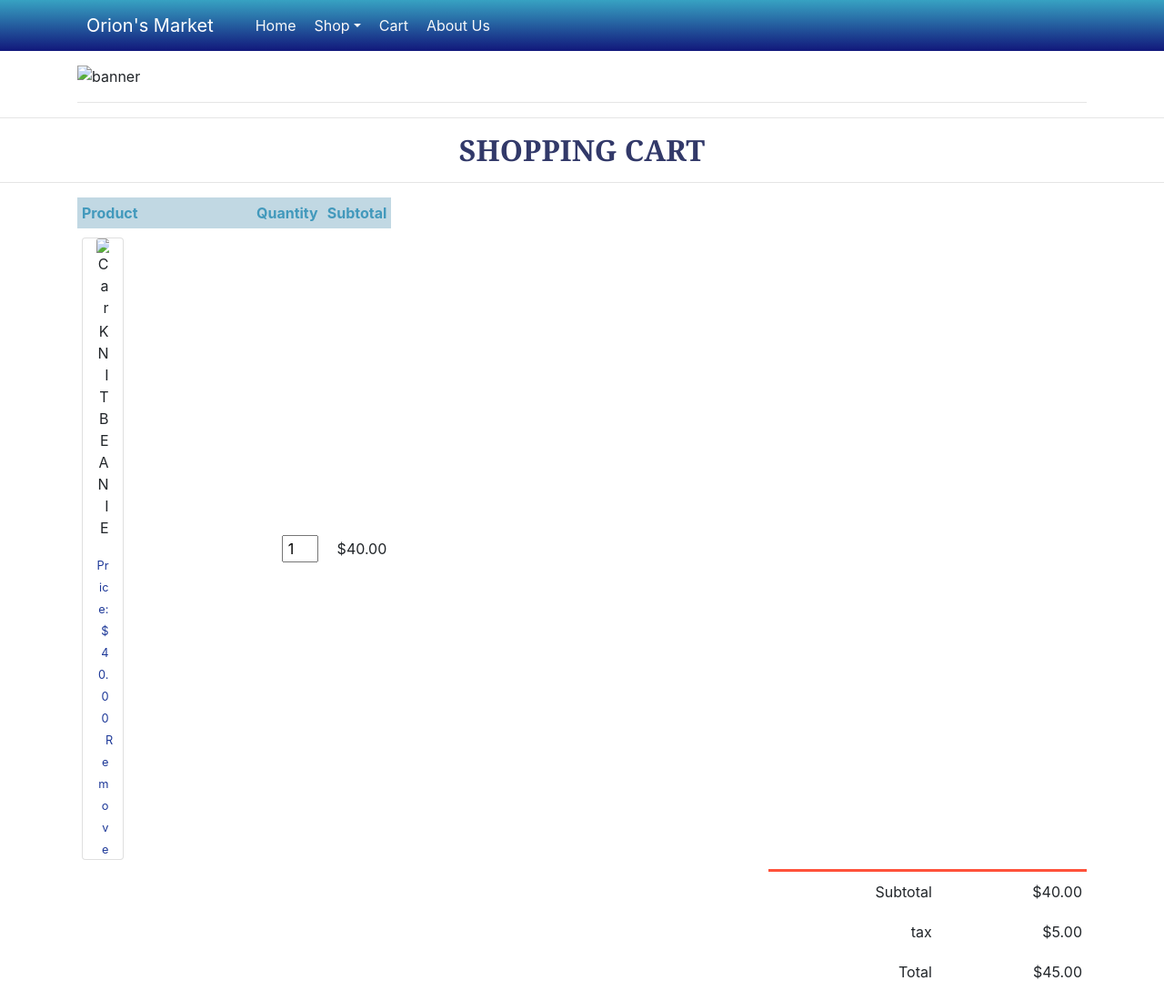
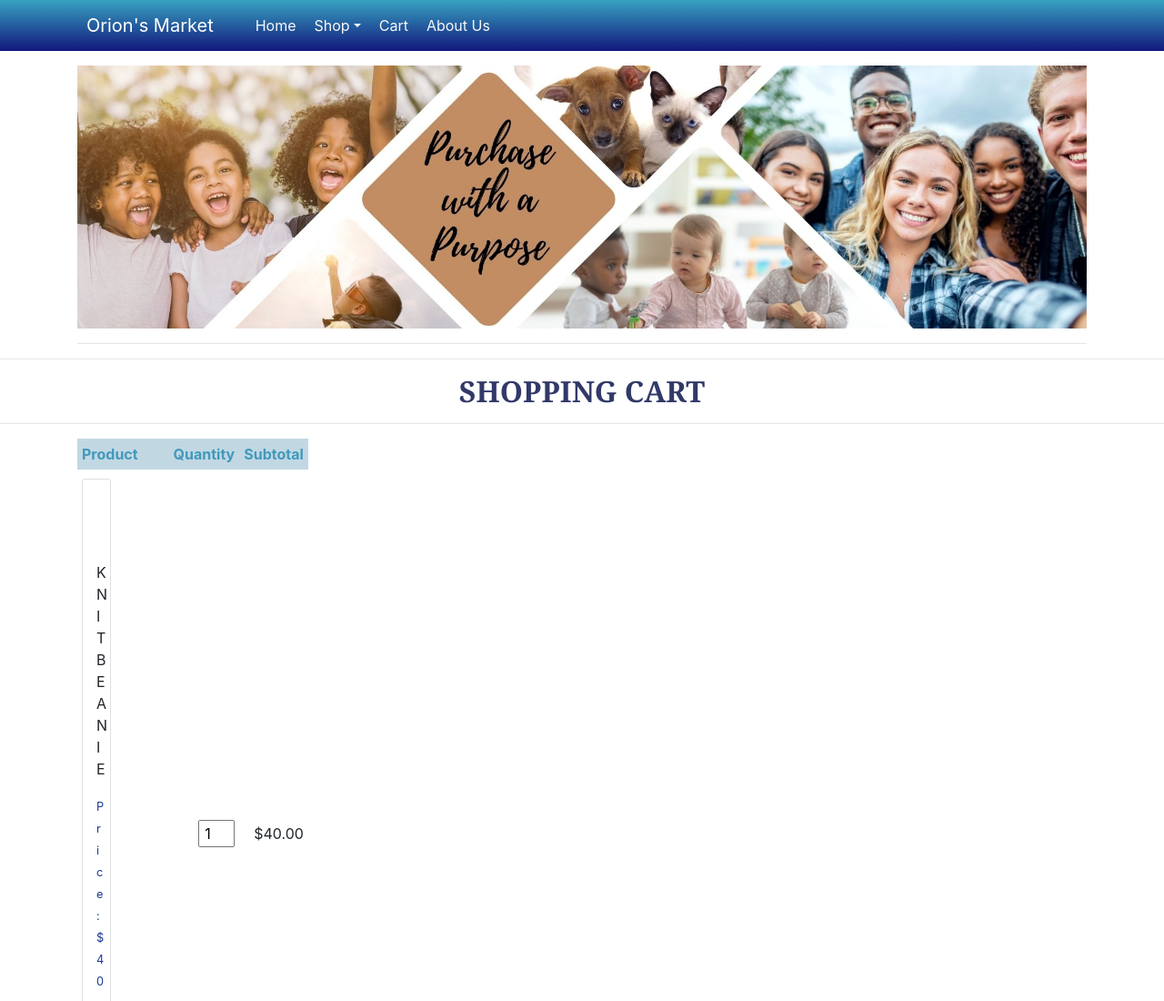
Before and after one commit to chelsea261/Orions-Market, a plain HTML site: page cart.html in a window 1280 px wide. Shown: the top 1100 px of the page at 91% size. Drawn offline with nearby package versions, Linux system fonts and the light colour scheme; files that its build step writes are made by us from their sources.

Commit message:
Update cart.html

```diff
--- a/cart.html
+++ b/cart.html
@@ -5,7 +5,7 @@
     <meta http-equiv="X-UA-Compatible" content="IE=edge">
     <meta name="viewport" content="width=device-width, initial-scale=1">
     <link href="css/bootstrap-4.4.1.css" rel="stylesheet">
-    <link href="css/orion-styles.css" rel="stylesheet" type="text/css">
+    <link href="orion-styles.css" rel="stylesheet" type="text/css">
   </head>
   <body>
     <nav class="navbar navbar-expand-lg navbar-dark bg-dark">
@@ -46,7 +46,7 @@
           <div id="carouselExampleControls" class="carousel slide" data-ride="carousel">
 <div class="carousel-inner">
           <div class="img-fluid active">
-                <img class="d-block w-100" src="images/banner 1920_500.jpg" alt="banner">              </div>
+                <img class="d-block w-100" src="banner 1920_500.jpg" alt="banner">              </div>
 </div>
 </div>
         </div>
@@ -67,7 +67,7 @@
 		  <td>
 			  <div class="cart-info">
 				  <div class="card col-xl-3">
-			          <img src="images/hat.jpg" alt="Card image cap" width="150" height="90" class="card-img-top">
+			          <img src="hat.jpg" alt="Card image cap" width="150" height="90" class="card-img-top">
 					  <div>
 					    <p>KNIT BEANIE</p>
 						  <small class="small">Price: $40.00</small>
```
